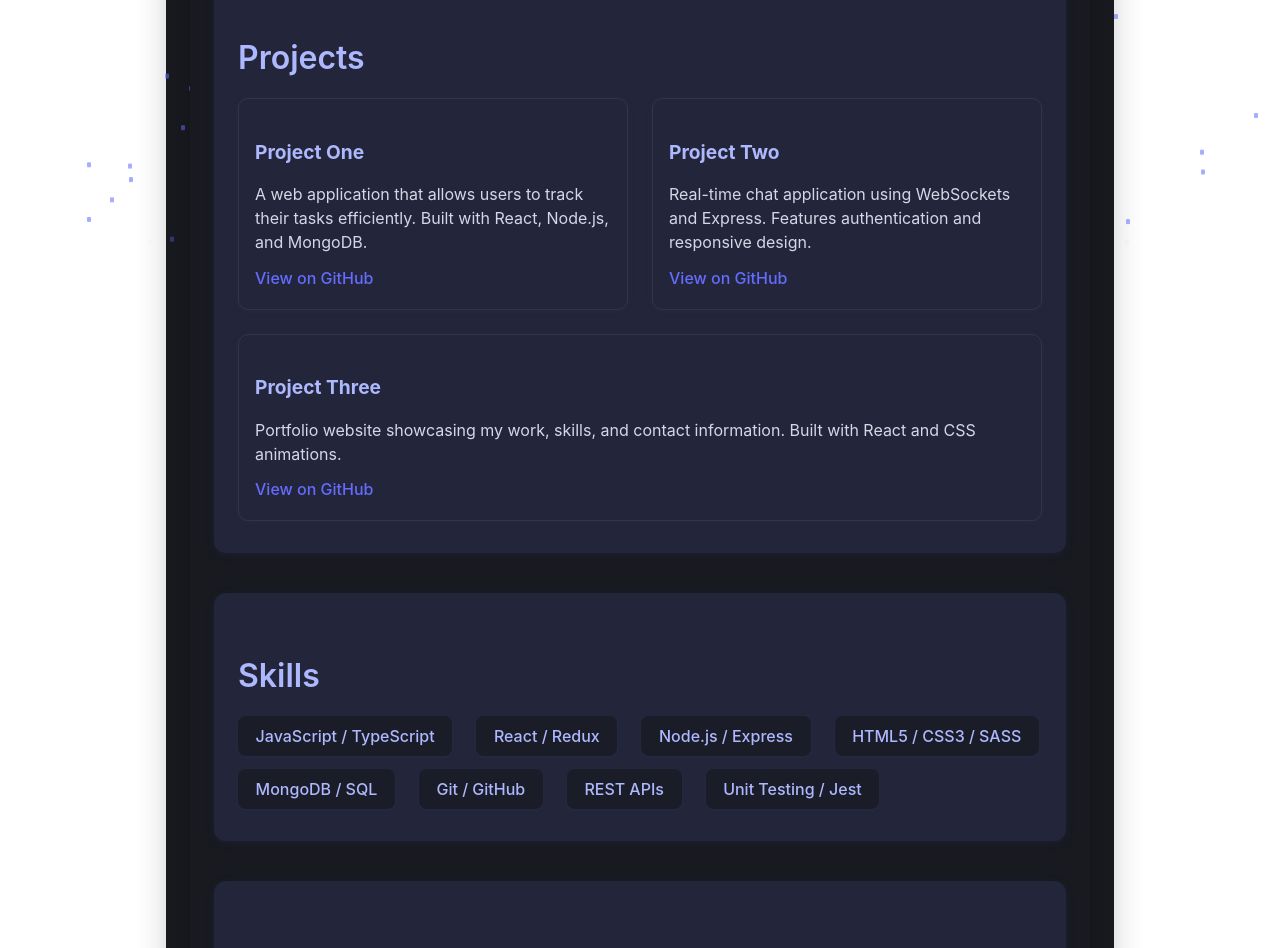
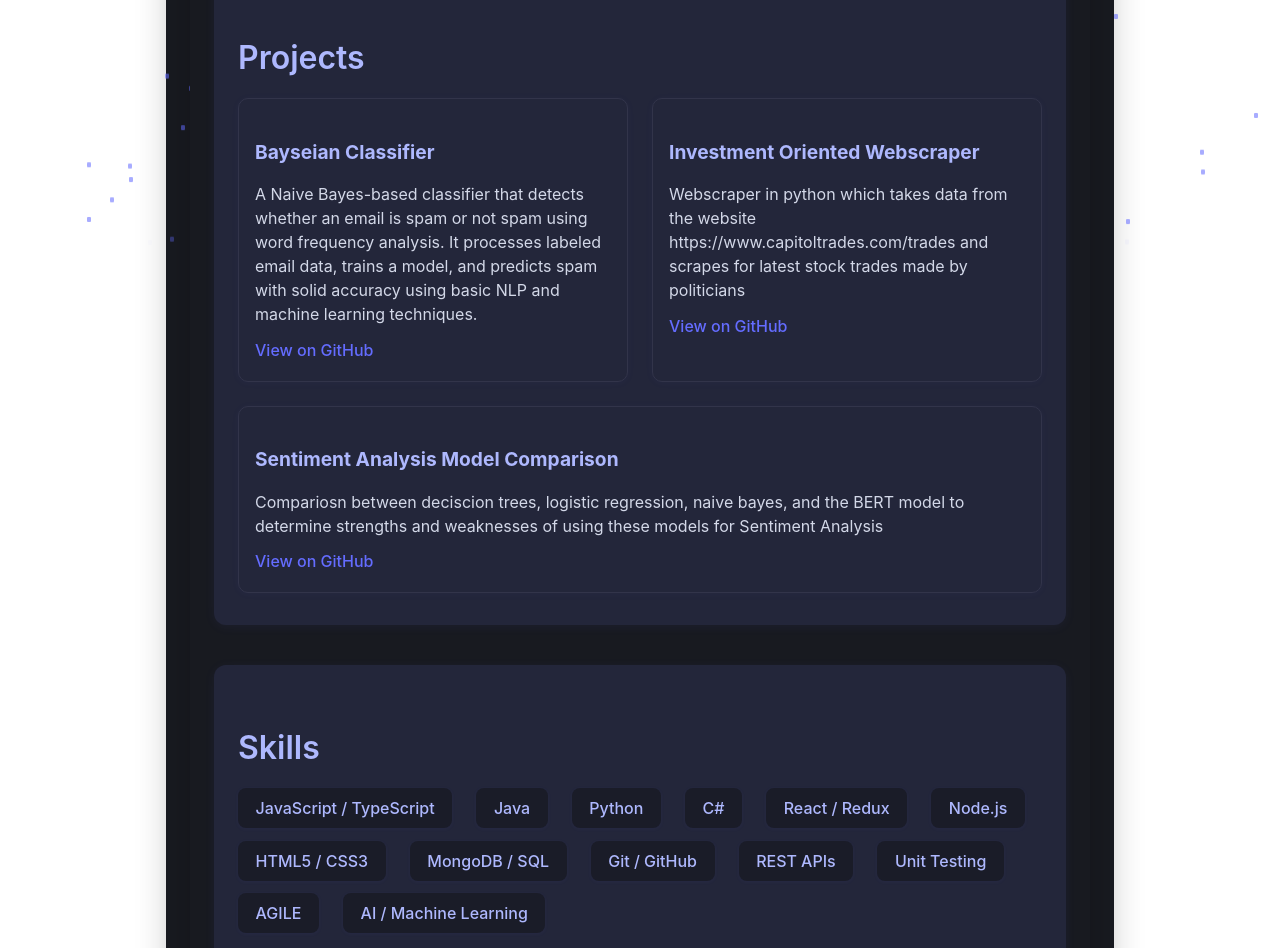
Before and after one commit to JackMorin25/portfolio-website-react, a React (Vite) app in the folder portfolio-website/: page / in a window 1280 px wide. Shown: the part 720-1668 px from the top of the page. Built offline with nearby package versions, Linux system fonts and the light colour scheme.

Commit message:
added project links and descriptions

```diff
--- a/portfolio-website/src/App.jsx
+++ b/portfolio-website/src/App.jsx
@@ -44,36 +44,26 @@ function App() {
       <main>
         <section id="about" className="section about-section">
           <h2>About Me</h2>
-          <FadeText>
-            <p>
-              Hi, I'm Jack Morin, a passionate Full Stack Developer with experience building modern web applications using React, Node.js, and more. I enjoy solving complex problems and creating seamless user experiences.
-            </p>
-          </FadeText>
+          <FadeText text={"Hi, I'm Jack Morin, a passionate Full Stack Developer with experience building modern web applications using React, Node.js, and more. I enjoy solving complex problems and creating seamless user experiences."}/>
         </section>
 
         <section id="projects" className="section projects-section">
           <h2>Projects</h2>
           <div className="projects-list">
             <div className="project-card">
-              <h3>Project One</h3>
-              <p>
-                A web application that allows users to track their tasks efficiently. Built with React, Node.js, and MongoDB.
-              </p>
-              <a href="https://github.com/JackMorin25/project-one" target="_blank" rel="noopener noreferrer">View on GitHub</a>
+              <h3>Bayseian Classifier</h3>
+              <FadeText text={"A Naive Bayes-based classifier that detects whether an email is spam or not spam using word frequency analysis. It processes labeled email data, trains a model, and predicts spam with solid accuracy using basic NLP and machine learning techniques."} />
+              <a href="https://github.com/JackMorin25/bayseian_spam_classifer" target="_blank" rel="noopener noreferrer">View on GitHub</a>
             </div>
             <div className="project-card">
-              <h3>Project Two</h3>
-              <p>
-                Real-time chat application using WebSockets and Express. Features authentication and responsive design.
-              </p>
-              <a href="https://github.com/JackMorin25/project-two" target="_blank" rel="noopener noreferrer">View on GitHub</a>
+              <h3>Investment Oriented Webscraper</h3>
+              <FadeText text={"Webscraper in python which takes data from the website https://www.capitoltrades.com/trades and scrapes for latest stock trades made by politicians "}/>
+              <a href="https://github.com/JackMorin25/Investment-Webscraper" target="_blank" rel="noopener noreferrer">View on GitHub</a>
             </div>
             <div className="project-card">
-              <h3>Project Three</h3>
-              <p>
-                Portfolio website showcasing my work, skills, and contact information. Built with React and CSS animations.
-              </p>
-              <a href="https://github.com/JackMorin25/portfolio-website" target="_blank" rel="noopener noreferrer">View on GitHub</a>
+              <h3>Sentiment Analysis Model Comparison</h3>
+              <FadeText text={"Compariosn between deciscion trees, logistic regression, naive bayes, and the BERT model to determine strengths and weaknesses of using these models for Sentiment Analysis "}/>
+              <a href="https://github.com/JackMorin25/sentiment-analysis-model-coparison" target="_blank" rel="noopener noreferrer">View on GitHub</a>
             </div>
           </div>
         </section>
@@ -82,13 +72,18 @@ function App() {
           <h2>Skills</h2>
           <ul className="skills-list">
             <li>JavaScript / TypeScript</li>
+            <li>Java</li>
+            <li>Python</li>
+            <li>C#</li>
             <li>React / Redux</li>
-            <li>Node.js / Express</li>
-            <li>HTML5 / CSS3 / SASS</li>
+            <li>Node.js</li>
+            <li>HTML5 / CSS3 </li>
             <li>MongoDB / SQL</li>
             <li>Git / GitHub</li>
             <li>REST APIs</li>
-            <li>Unit Testing / Jest</li>
+            <li>Unit Testing</li>
+            <li>AGILE</li>
+            <li>AI / Machine Learning</li>
           </ul>
         </section>
 
@@ -97,7 +92,7 @@ function App() {
           <p>
             Interested in working together or have any questions? Feel free to reach out!
           </p>
-          <a href="mailto:jack.morin@email.com" className="contact-button">Email Me</a>
+          <a href="mailto:jackmorin757@gmail.com" className="contact-button">Email Me</a>
         </section>
       </main>
     </div>
--- a/portfolio-website/src/components/fade-text/fadeText.jsx
+++ b/portfolio-website/src/components/fade-text/fadeText.jsx
@@ -1,11 +1,11 @@
 import './fadeText.css'
 
-function fadeText() {
+function fadeText({text}) {
 
     return (
         <>
         <div id="fade-text">
-            <p>Lorem ipsum dolor sit amet consectetur adipisicing elit. Commodi, corrupti officiis quis nihil nemo, pariatur dicta odio reprehenderit id ipsam voluptatum at! Reiciendis aut quis voluptate accusamus, placeat eveniet in!</p>
+            <p>{text}</p>
         </div>
         </>
     )
```
